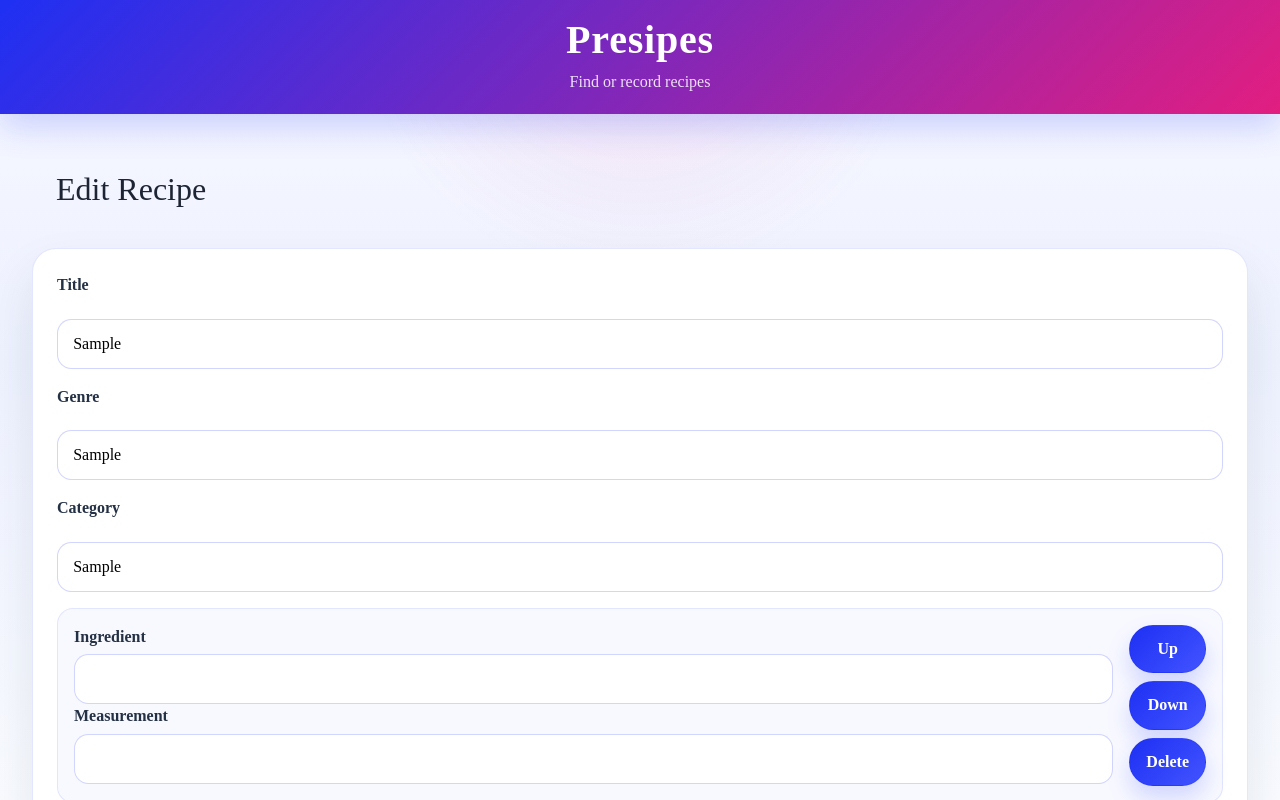
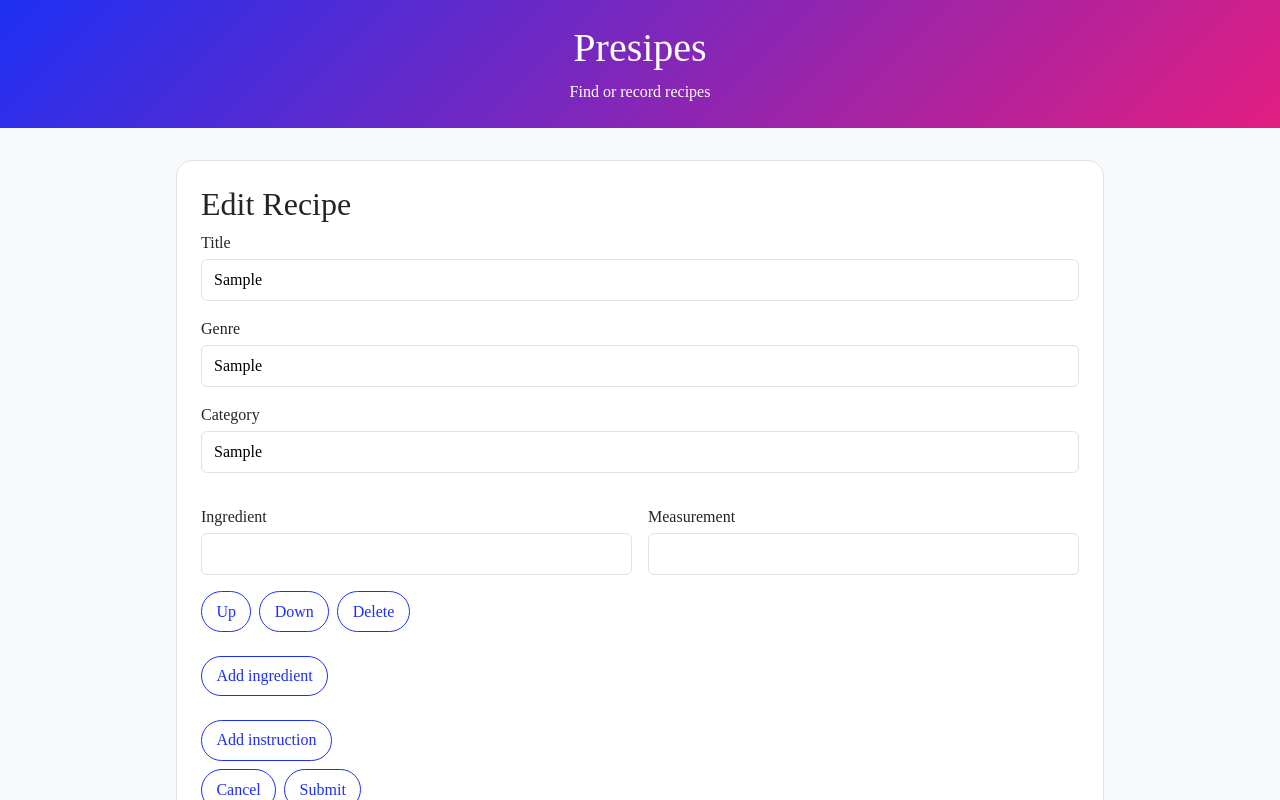
Before and after one commit to prestonfitz/semester_project, a React (Vite) app: page /semester_project/local/create in a window 1280 px wide. Both pictures are taken after typing "Sample", "Sample", "Sample" into the empty fields and a click on the button "Add ingredient". Shown: the top 800 px of the page. Built offline with nearby package versions, Linux system fonts and the light colour scheme.

Commit message:
style: restyle pages

```diff
--- a/src/components/RecipeForm.tsx
+++ b/src/components/RecipeForm.tsx
@@ -135,13 +135,17 @@ function RecipeForm() {
         return (
             <li key={`ingredient${index}`} style={{listStyleType: 'none'}}>
                 <div className={'ingredient-input-grid'}>
-                    <div style={{gridColumnStart: 1}}>
-                        <label htmlFor={`ingredient${index}`}>Ingredient</label>
-                        <input name={`ingredient${index}`} id={`ingredient${index}`} value={ingredient.name} onChange={(e) => dispatch({type: 'changeIngredient', value: e.target.value, index: index})} /><br />
-                        <label htmlFor={`measurement${index}`}>Measurement</label>
-                        <input name={`measurement${index}`} id={`measurement${index}`} value={ingredient.measurement} onChange={(e) => dispatch({type: 'changeMeasurement', value: e.target.value, index: index})} />
+                    <div className={'ingredient-input-row'}>
+                        <div className={'ingredient-input-field'}>
+                            <label htmlFor={`ingredient${index}`}>Ingredient</label>
+                            <input name={`ingredient${index}`} id={`ingredient${index}`} value={ingredient.name} onChange={(e) => dispatch({type: 'changeIngredient', value: e.target.value, index: index})} />
+                        </div>
+                        <div className={'ingredient-input-field'}>
+                            <label htmlFor={`measurement${index}`}>Measurement</label>
+                            <input name={`measurement${index}`} id={`measurement${index}`} value={ingredient.measurement} onChange={(e) => dispatch({type: 'changeMeasurement', value: e.target.value, index: index})} />
+                        </div>
                     </div>
-                    <div style={{gridColumnStart: 2}}>
+                    <div className={'ingredient-button-row'}>
                         <button onClick={(e) => {
                             e.preventDefault();
                             dispatch({type: 'reorderIngredient', index: index, direction: 'up'})
@@ -164,7 +168,7 @@ function RecipeForm() {
         return (
             <li key={`instruction${index}`}>
                 <label htmlFor={`instruction${index}`}>Instruction</label>
-                <input name={`instruction${index}`} id={`instruction${index}`} value={instruction} onChange={(e) => dispatch({type: 'changeInstruction', value: e.target.value, index: index})} />
+                <textarea name={`instruction${index}`} id={`instruction${index}`} value={instruction} onChange={(e) => dispatch({type: 'changeInstruction', value: e.target.value, index: index})} />
                 <button onClick={(e) => {
                     e.preventDefault();
                     dispatch({type: 'reorderInstruction', index: index, direction: 'up'})
@@ -218,7 +222,7 @@ function RecipeForm() {
                     dispatch({type: 'addInstruction'})
                 }}>Add instruction</button>
             </form>
-            <Link to={'/local'}>Cancel</Link>
+            <Link className={'link'} to={'/local'}>Cancel</Link>
             <button onClick={(e) => {
                 e.preventDefault();
                 dispatch({type: 'submit'})
--- a/src/styling/App.css
+++ b/src/styling/App.css
@@ -1,13 +1,4 @@
 /* loader courtesy of https://cssloaders.github.io/ */
-:root {
-  --app-surface: #ffffff;
-  --app-surface-muted: #f8f9ff;
-  --app-border: rgba(30, 48, 243, 0.12);
-  --app-border-strong: rgba(30, 48, 243, 0.2);
-  --app-shadow: 0 1.5rem 3rem rgba(31, 45, 61, 0.1);
-  --app-text-soft: #5f6b7a;
-}
-
 .loader {
   width: 16px;
   height: 16px;
@@ -30,235 +21,69 @@
 }
 
 body {
-  min-height: 100vh;
-  background:
-    radial-gradient(circle at top, rgba(226, 30, 128, 0.1), transparent 28%),
-    linear-gradient(180deg, #f7f8ff 0%, #eef2ff 45%, #f9fbff 100%);
-  color: var(--bs-body-color);
-}
-
-#root {
-  min-height: 100%;
+  background-color: var(--bs-gray-100);
 }
 
 header {
   text-align: center;
-  color: #fff;
-  padding: 1rem 1.5rem 1.25rem;
-  background: linear-gradient(135deg, #1e30f3 0%, #e21e80 100%);
-  box-shadow: 0 0.75rem 2rem rgba(30, 48, 243, 0.2);
+  color: var(--bs-white);
+  padding: 1.5rem 1rem;
+  background: linear-gradient(135deg, var(--bs-primary) 0%, var(--bs-secondary) 100%);
 }
 
 header h1 {
-  margin-bottom: 0.35rem;
-  font-weight: 700;
-  letter-spacing: 0.02em;
+  margin-bottom: 0.5rem;
 }
 
 header p {
   margin-bottom: 0;
-  color: rgba(255, 255, 255, 0.86);
 }
 
 .content {
-  width: min(100%, 78rem);
+  max-width: 960px;
   margin: 0 auto;
   padding: 2rem 1rem 3rem;
 }
 
-.content > div {
-  width: 100%;
+.narrow {
+  background-color: var(--bs-white);
+  border: 1px solid var(--bs-border-color);
+  border-radius: var(--bs-border-radius-xl);
+  padding: 1.5rem;
 }
 
-.content :where(h2, h3, h4) {
-  color: #1d2433;
-}
-
-.content > .narrow,
-#recipe,
-.content form,
-.content > div > div,
-.content > div > p,
-.content > div > ul,
-.content > div > ol {
-  max-width: 100%;
-}
-
-.content > .narrow > * {
-  background: var(--app-surface);
-  border: 1px solid var(--app-border);
-  border-radius: 1.5rem;
-  box-shadow: var(--app-shadow);
-}
-
-.content > .narrow > h2,
-.content > .narrow > p {
-  padding: 1.5rem 1.5rem 0;
-  margin-bottom: 0;
-  background: transparent;
-  border: 0;
-  box-shadow: none;
-}
-
-.content > .narrow > h2 + .link,
-.content > .narrow > h2 + #buttons {
-  margin-top: 1rem;
-}
-
-.content > .narrow > form,
-.content > .narrow > div,
-.content > .narrow > ul,
-.content > .narrow > ol,
-.content > .narrow > p,
-.content > .narrow > a,
-.content > .narrow > #buttons {
-  margin-top: 1rem;
-}
-
-.content > .narrow > :first-child {
+.narrow > *:first-child {
   margin-top: 0;
 }
 
-.content > .narrow > h2,
-.content > .narrow > form,
-.content > .narrow > div,
-.content > .narrow > ul,
-.content > .narrow > ol,
-.content > .narrow > p,
-.content > .narrow > a,
-.content > .narrow > #buttons {
-  padding: 1.5rem;
-}
-
-.search-form,
-.content form {
-  display: grid;
-  gap: 1rem;
-  background: linear-gradient(180deg, #fff 0%, #fbfbff 100%);
-}
-
-.search-form label,
-.content form label {
-  display: block;
-  margin-bottom: 0.35rem;
-  font-weight: 600;
-  color: #243145;
-}
-
-.search-form br,
-.content form br {
-  display: none;
-}
-
-input {
-  width: 100%;
-  min-height: 2.75rem;
-  padding: 0.75rem 0.95rem;
-  border: 1px solid var(--app-border-strong);
-  border-radius: 0.9rem;
-  margin-left: 0;
-  background: #fff;
-  transition: border-color 0.2s ease, box-shadow 0.2s ease;
-}
-
-input:focus {
-  outline: none;
-  border-color: rgba(30, 48, 243, 0.45);
-  box-shadow: 0 0 0 0.25rem rgba(30, 48, 243, 0.12);
-}
-
-.input-space-after {
-  margin-bottom: 0 !important;
-}
-
-button,
 .link {
-  display: inline-flex;
-  align-items: center;
-  justify-content: center;
-  min-height: 2.75rem;
-  padding: 0.7rem 1rem;
-  border-radius: 999px;
-  border: 1px solid rgba(30, 48, 243, 0.18);
-  font-weight: 600;
+  display: inline-block;
   text-decoration: none;
-  transition:
-    transform 0.15s ease,
-    box-shadow 0.2s ease,
-    background-color 0.2s ease,
-    border-color 0.2s ease,
-    color 0.2s ease;
-}
-
-button {
-  background: linear-gradient(135deg, #1e30f3 0%, #4254ff 100%);
-  color: #fff;
-  margin: 0;
-  box-shadow: 0 0.75rem 1.5rem rgba(30, 48, 243, 0.18);
-}
-
-.link {
-  background: #fff;
-  color: #1e30f3;
-  border-color: rgba(30, 48, 243, 0.18);
-}
-
-button:hover,
-.link:hover {
-  transform: translateY(-1px);
-}
-
-button:hover {
-  background: linear-gradient(135deg, #1728d5 0%, #3b4cf4 100%);
+  border: 1px solid var(--bs-primary);
+  color: var(--bs-primary);
+  background-color: var(--bs-white);
+  padding: 0.5rem 0.9rem;
+  border-radius: var(--bs-border-radius-pill);
+  margin: 0.25rem 0.5rem 0.25rem 0;
 }
 
 .link:hover {
-  background: rgba(30, 48, 243, 0.06);
-  color: #1826c2;
-}
-
-button:focus-visible,
-.link:focus-visible {
-  outline: none;
-  box-shadow: 0 0 0 0.25rem rgba(30, 48, 243, 0.14);
-}
-
-#buttons,
-#recipe > .link:first-child,
-.content > .narrow > .link {
-  display: flex;
-  flex-wrap: wrap;
-  gap: 0.75rem;
-}
-
-#recipe > .link:first-child {
-  display: inline-flex;
-}
-
-.content > .narrow > div:not(#recipe) {
-  display: grid;
-  gap: 1rem;
+  background-color: var(--bs-gray-100);
+  color: var(--bs-link-hover-color);
 }
 
 .recipeListItem {
   display: block;
-  color: #212529;
+  color: var(--bs-body-color);
   text-decoration: none;
+  margin-bottom: 1rem;
 }
 
 .recipeListItem > div {
-  padding: 1.25rem 1.35rem;
-  border-radius: 1.25rem;
-  border: 1px solid var(--app-border);
-  background: linear-gradient(180deg, #fff 0%, var(--app-surface-muted) 100%);
-  box-shadow: 0 0.75rem 1.5rem rgba(32, 38, 61, 0.06);
-  transition: transform 0.18s ease, box-shadow 0.18s ease, border-color 0.18s ease;
-}
-
-.recipeListItem > div:hover {
-  transform: translateY(-2px);
-  border-color: rgba(30, 48, 243, 0.24);
-  box-shadow: 0 1rem 2rem rgba(32, 38, 61, 0.1);
+  border: 1px solid var(--bs-border-color);
+  border-radius: var(--bs-border-radius-lg);
+  padding: 1rem 1.25rem;
+  background-color: var(--bs-white);
 }
 
 .recipeListItem h3 {
@@ -266,184 +91,134 @@ button:focus-visible,
 }
 
 .recipeListItem .list-inline {
-  display: flex;
-  flex-wrap: wrap;
-  gap: 0.35rem 0.6rem;
+  margin-bottom: 0;
   padding-left: 0;
-  margin: 0.75rem 0 0;
-  color: var(--app-text-soft);
 }
 
 .recipeListItem .list-inline br {
   display: none;
 }
 
-.recipeListItem .list-inline-item:not(:last-child) {
-  margin-right: 0;
+.search-form {
+  padding: 1rem 0;
 }
 
-.recipeListItem .list-inline-item:nth-child(odd) {
-  font-weight: 700;
-  color: #243145;
+button {
+  background-color: var(--bs-white);
+  color: var(--bs-primary);
+  border: 1px solid var(--bs-primary);
+  margin: 0.25rem 0.5rem 0.25rem 0;
+  border-radius: var(--bs-border-radius-pill);
+  padding: 0.45rem 0.9rem;
 }
 
-.content form > ul,
-.content form > ol {
-  margin: 0;
-  padding: 0;
-  display: grid;
-  gap: 1rem;
+button:hover {
+  background-color: var(--bs-gray-100);
 }
 
-.content form > ol {
-  list-style-position: inside;
+input {
+  width: 100%;
+  max-width: 100%;
+  border: 1px solid var(--bs-border-color);
+  border-radius: var(--bs-border-radius);
+  margin: 0.25rem 0 0;
+  padding: 0.5rem 0.75rem;
 }
 
-.content form > ul > li,
-.content form > ol > li {
-  padding: 1rem;
-  border: 1px solid rgba(30, 48, 243, 0.1);
-  border-radius: 1rem;
-  background: var(--app-surface-muted);
+textarea {
+  width: 100%;
+  max-width: 100%;
+  min-height: 6rem;
+  border: 1px solid var(--bs-border-color);
+  border-radius: var(--bs-border-radius);
+  margin: 0.25rem 0 0;
+  padding: 0.5rem 0.75rem;
 }
 
-.content form > ol > li {
-  padding-left: 1.25rem;
+.input-space-after {
+  margin-bottom: 1rem;
 }
 
 .ingredient-input-grid {
   display: grid;
-  grid-template-columns: minmax(0, 1fr) auto;
-  gap: 1rem;
-  align-items: start;
+  gap: 0.75rem;
 }
 
-.ingredient-input-grid > div:last-child {
-  display: flex;
-  flex-direction: column;
-  gap: 0.5rem;
+.ingredient-input-row {
+  display: grid;
+  grid-template-columns: minmax(0, 1fr) minmax(0, 1fr);
+  gap: 1rem;
 }
 
-.content form > ol > li button,
-.ingredient-input-grid button {
-  width: 100%;
+.ingredient-input-field label {
+  display: block;
 }
 
-.content form > ol > li input {
-  margin-bottom: 0.9rem;
+.ingredient-button-row {
+  display: flex;
+  flex-wrap: wrap;
 }
 
-.content form > ol > li:last-child input {
+form > ul,
+form > ol {
+  margin-top: 1rem;
+  margin-bottom: 1rem;
+}
+
+form > ul {
+  padding-left: 0;
+}
+
+form > ul > li,
+form > ol > li {
+  margin-bottom: 1rem;
+}
+
+#buttons {
+  margin-bottom: 1rem;
+}
+
+#recipe > .link {
+  margin-bottom: 1rem;
+}
+
+#ingredients,
+#instructions {
+  margin-top: 1.5rem;
+}
+
+td {
+  padding: 0.5rem 0.75rem;
+  border-bottom: 1px solid var(--bs-border-color);
+}
+
+#instructions ul {
   margin-bottom: 0;
 }
 
-.content > .narrow > p:last-child,
-.content > .narrow > p:only-child {
-  color: var(--app-text-soft);
+#instructions li[style] {
+  margin-bottom: 0.75rem !important;
 }
 
 .content p[style] {
   color: var(--bs-danger) !important;
   font-weight: 600;
-  background: rgba(220, 53, 69, 0.08) !important;
-  border: 1px solid rgba(220, 53, 69, 0.15) !important;
-  border-radius: 1rem;
-}
-
-#recipe {
-  display: grid;
-  gap: 1.25rem;
-}
-
-#recipe p {
-  margin-bottom: 0;
-}
-
-#recipe > p:nth-of-type(1),
-#recipe > p:nth-of-type(2) {
-  display: inline-flex;
-  width: fit-content;
-  padding: 0.45rem 0.8rem;
-  border-radius: 999px;
-  background: rgba(30, 48, 243, 0.08);
-  color: #243145;
-  font-weight: 600;
-}
-
-#recipe > p:nth-of-type(2) {
-  background: rgba(226, 30, 128, 0.08);
-}
-
-#ingredients,
-#instructions {
-  padding: 1.25rem;
-  border-radius: 1.25rem;
-  border: 1px solid var(--app-border);
-  background: linear-gradient(180deg, #fff 0%, var(--app-surface-muted) 100%);
-}
-
-#ingredients h4,
-#instructions h4 {
-  margin-bottom: 1rem;
-}
-
-table {
-  width: 100%;
-  overflow: hidden;
-  border-radius: 1rem;
-  border-collapse: separate;
-  border-spacing: 0;
-}
-
-tbody tr:nth-child(odd) {
-  background: rgba(30, 48, 243, 0.04);
-}
-
-td {
-  padding: 0.85rem 1rem;
-}
-
-#instructions ul {
-  margin: 0;
-  display: grid;
-  gap: 0.85rem;
-}
-
-#instructions li[style] {
-  margin-bottom: 0 !important;
-  padding: 0.95rem 1rem;
-  border-radius: 1rem;
-  background: #fff;
-  border: 1px solid rgba(30, 48, 243, 0.08);
 }
 
 @media (max-width: 767.98px) {
   .content {
-    padding: 1.25rem 0.75rem 2rem;
+    padding: 1.5rem 0.75rem 2rem;
   }
 
-  .content > .narrow > h2,
-  .content > .narrow > form,
-  .content > .narrow > div,
-  .content > .narrow > ul,
-  .content > .narrow > ol,
-  .content > .narrow > p,
-  .content > .narrow > a,
-  .content > .narrow > #buttons {
-    padding: 1.1rem;
+  .narrow {
+    padding: 1rem;
   }
 
   .ingredient-input-grid {
     grid-template-columns: 1fr;
   }
 
-  .ingredient-input-grid > div:last-child {
-    flex-direction: row;
-    flex-wrap: wrap;
-  }
-
-  .ingredient-input-grid > div:last-child button {
-    width: auto;
-    flex: 1 1 8rem;
+  .ingredient-input-row {
+    grid-template-columns: 1fr;
   }
 }
```
Also changed, not shown: 1 other file (tests, documents, lock files or other folders).
